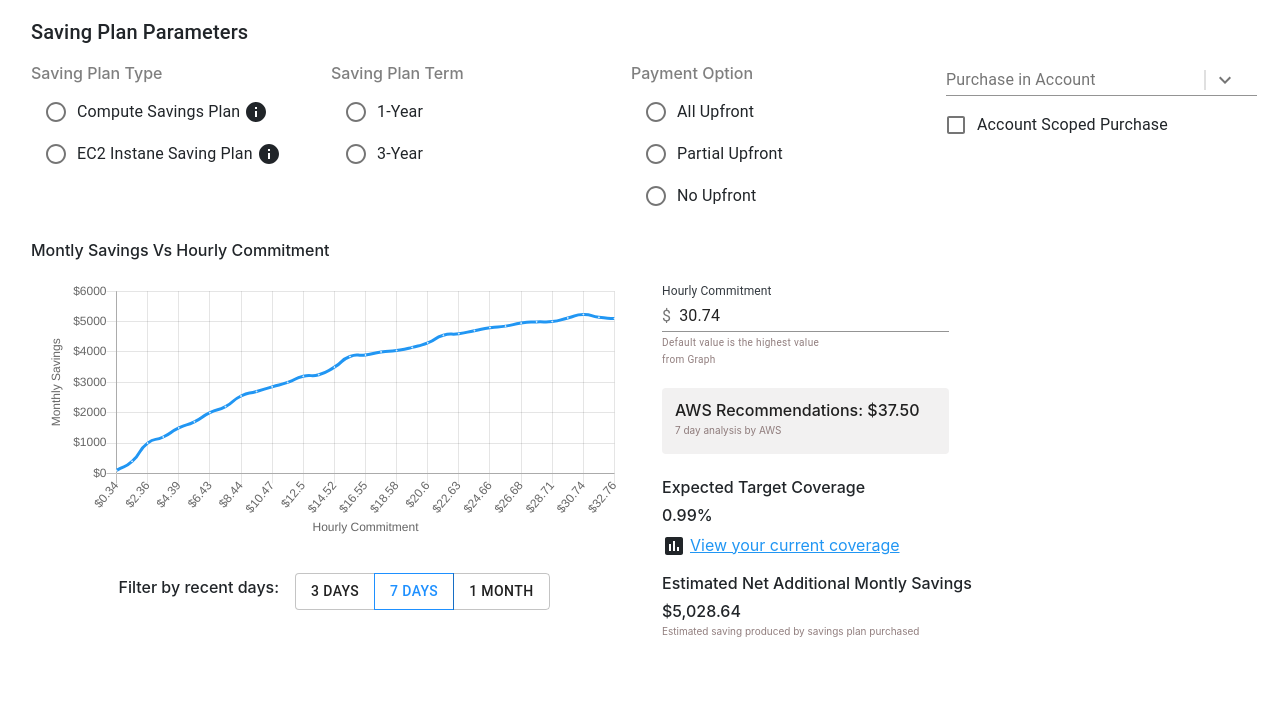
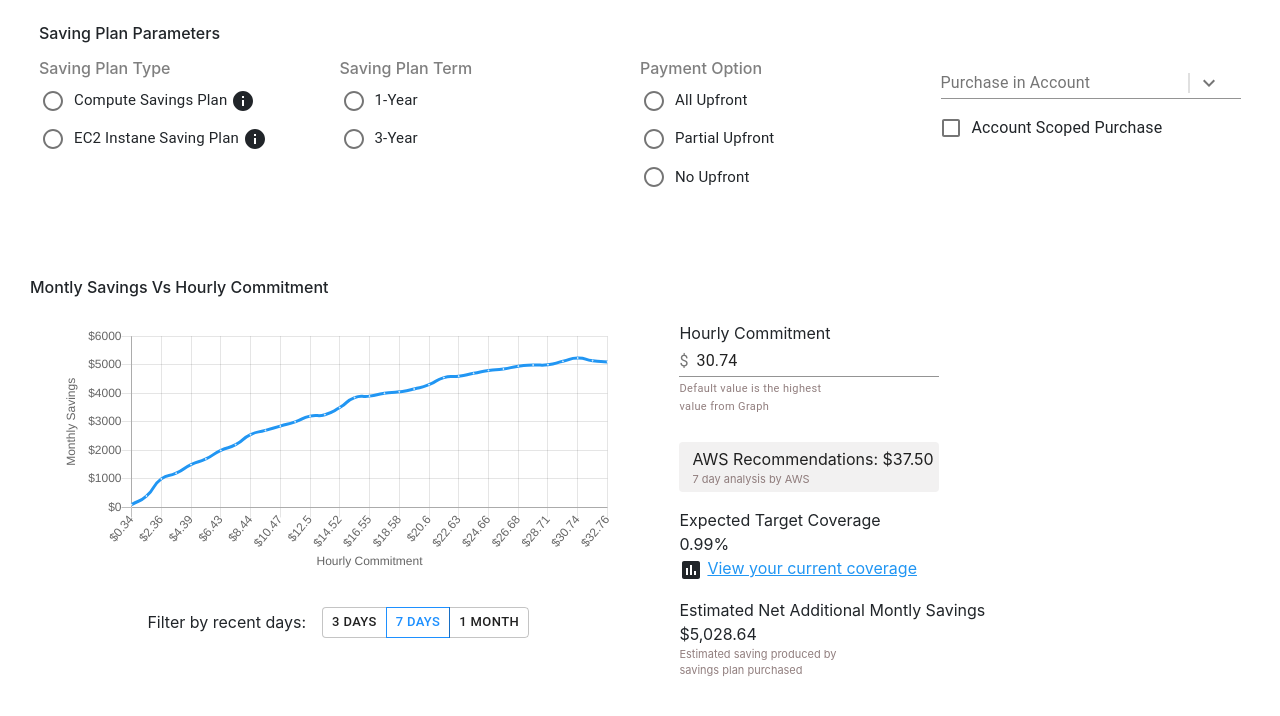
Before and after one commit to tejasmalviya/layout-copy, a React app: page / in a window 1280 px wide. Built offline with nearby package versions, Linux system fonts and the light colour scheme.

Commit message:
29th changes

```diff
--- a/package.json
+++ b/package.json
@@ -38,6 +38,5 @@
     ]
   },
   "devDependencies": {
-    "@material-ui/lab": "^4.0.0-alpha.56"
   }
 }
--- a/public/index.html
+++ b/public/index.html
@@ -15,9 +15,6 @@
       user's mobile device or desktop. See https://developers.google.com/web/fundamentals/web-app-manifest/
     -->
     <link rel="manifest" href="%PUBLIC_URL%/manifest.json" />
-    <style>
-      @import url('https://fonts.googleapis.com/css2?family=Lato:ital,wght@0,400;1,900&display=swap');
-    </style>
 
     <!--
       Notice the use of %PUBLIC_URL% in the tags above.
--- a/src/components/AccountSection.js
+++ b/src/components/AccountSection.js
@@ -1,12 +1,11 @@
 import React from 'react';
 import {FormControlLabel,Checkbox,TextField,InputAdornment,Divider,IconButton} from "@material-ui/core";
-import ExpandMoreIcon from '@material-ui/icons/ExpandMore';
 import KeyboardArrowDownTwoToneIcon from '@material-ui/icons/KeyboardArrowDownTwoTone';
 
 function AccountSection() {
 
     return (
-        <div className="container-fluid pr-4" >
+        <div>
             <TextField
                 label="Purchase in Account"
                 placeholder="Select Account"
--- a/src/components/App.js
+++ b/src/components/App.js
@@ -5,7 +5,7 @@ import BottomSection from "./BottomSection";
 
 function App() {
   return (
-    <div className="App">
+    <div className="App container-fluid">
       <TopSection/>
       <BottomSection/>
     </div>
--- a/src/components/BottomSection.js
+++ b/src/components/BottomSection.js
@@ -4,8 +4,8 @@ import GraphSection from "./GraphSection";
 
 function BottomSection() {
     return (
-        <div className="container-fluid">
-            <h6 className="p-3">Montly Savings Vs Hourly Commitment</h6>
+        <div className="container-fluid ">
+            <h6 >Montly Savings Vs Hourly Commitment</h6>
             <div className="flexContainer container-fluid">
                 <GraphSection className="flex-grow-1"/>
                 <GraphInfoSection className="flex-grow-1"/>
--- a/src/components/Cards.js
+++ b/src/components/Cards.js
@@ -4,9 +4,9 @@ import {RadioGroup,Radio,FormControlLabel} from "@material-ui/core";
 function Cards(props) {
     return (
         <div className="cards flex-grow-1 fullWidth">
-            <h6 className="text-black-50 pt-3 pb-2">{props.name.title} </h6>
+            <h6 className="text-black-50 pt-2 pb-2">{props.name.title} </h6>
 
-            <div className="container-fluid">
+            <div className="pl-1" style={{marginTop:"-1%"}}>
                 <RadioGroup name={props.name.title}>
                         {
                                 props.name.options.map((option)=>
@@ -14,7 +14,7 @@ function Cards(props) {
                                             className="cardOptions"
                                             value={option.value}
                                             control={ <Radio color="primary"/> }
-                                            label={<div>{option.value}{option.tags}
+                                            label={<div style={{fontSize:"15px"}}>{option.value}{option.tags}
                                             </div> }> }
                                         </FormControlLabel>
                                 )
--- a/src/components/FilterByDay.js
+++ b/src/components/FilterByDay.js
@@ -15,8 +15,8 @@ export class FilterByDay extends React.Component{
     {
         return(
             <div className="container-fluid flexContainer filterSection">
-                <h6>Filter by recent days: </h6>
-                <ButtonGroup  className="pl-3">
+                <p>Filter by recent days: </p>
+                <ButtonGroup  className="pl-3" size="small">
 
                 <Button
                     id="1"
--- a/src/components/GraphInfoSection.js
+++ b/src/components/GraphInfoSection.js
@@ -1,5 +1,5 @@
 import React from 'react';
-import {Input,InputLabel,InputAdornment,FormControl,FormHelperText,Paper,Link} from "@material-ui/core";
+import {Input,InputAdornment,FormControl,FormHelperText,Paper,Link} from "@material-ui/core";
 import AssessmentIcon from '@material-ui/icons/Assessment';
 
 function GraphInfoSection() {
@@ -12,9 +12,9 @@ function GraphInfoSection() {
     };
 
     return (
-        <div className="container-fluid pl-4">
+        <div className="container-fluid pl-5 pt-3">
+            <p className="p-0 m-0">Hourly Commitment</p>
             <FormControl className="halfWidth">
-            <InputLabel className="text-dark" >Hourly Commitment</InputLabel>
             <Input
                 color="secondary"
                 id="standard-adornment-amount"
@@ -26,22 +26,23 @@ function GraphInfoSection() {
             </FormControl>
 
             <Paper elevation={0} id="awsPaper">
-                <h6 className="pl-2 pt-2">
+                <p className="pl-2 mb-0 pb-0">
                     AWS Recommendations: $37.50
-                </h6>
-                <p className="infoText pl-2 pb-3">7 day analysis by AWS </p>
+                </p>
+                <p className="infoText pl-2 pt-0 mt-0">7 day analysis by AWS </p>
             </Paper>
-            <div>
-                <h6 className="pt-2">Expected Target Coverage </h6>
-                <h6>0.99%</h6>
+            <div className="pt-3">
+                <p>Expected Target Coverage</p>
+                <p>0.99%</p>
                 <AssessmentIcon/>
                 <Link className="pl-1 underLine">View your current coverage</Link>
             </div>
 
             <div className="pt-3">
-                <h6>Estimated Net Additional Montly Savings</h6>
-                <h6>$5,028.64</h6>
-                <p className="infoText">Estimated saving produced by savings plan purchased</p>
+                <p>Estimated Net Additional Montly Savings</p>
+                <p>$5,028.64</p>
+                <p className="infoText mb-0 pb-0">Estimated saving produced by</p>
+                <p className="infoText mt-0 pt-0">savings plan purchased</p>
             </div>
 
         </div>
--- a/src/components/GraphSection.js
+++ b/src/components/GraphSection.js
@@ -23,7 +23,6 @@ const data = {
         }
     ]
 };
-
 
 const options = {
     title:{
@@ -72,7 +71,7 @@ const options = {
 
 function GraphSection() {
     return (
-        <div className="container-fluid">
+        <div className="container-fluid pt-4">
             <Line data={ data } options={ options }/>
             <FilterByDay/>
         </div>
--- a/src/components/TopSection.js
+++ b/src/components/TopSection.js
@@ -1,7 +1,7 @@
 import React from 'react';
 import Cards from "./Cards";
 import AccountSection from "./AccountSection";
-import {Typography,Tooltip} from "@material-ui/core";
+import {Tooltip} from "@material-ui/core";
 import InfoIcon from '@material-ui/icons/Info';
 
 const savingPlanType={
@@ -49,8 +49,8 @@ const paymentOption={
 function TopSection() {
 
     return (
-        <div className="container-fluid ml-3 mainSection">
-            <Typography variant="h6" className="mt-3">Saving Plan Parameters</Typography>
+        <div className="container-fluid p-4 mb-5  mainSection">
+            <h6>Saving Plan Parameters</h6>
             <div className="flexContainer justify-content-start">
                 <div className="flexContainer parameterContainer fullWidth">
                     <Cards name={savingPlanType}/>
--- a/src/components/css/App.css
+++ b/src/components/css/App.css
@@ -7,7 +7,7 @@
   width: 100%;
 }
 .halfWidth{
-  width: 50%;
+  width: 48%;
 }
 body {
   width: 100%;
@@ -16,22 +16,24 @@ body {
 button:focus{
   outline: none!important;
 }
-
+p {
+  margin-bottom: 0 !important;
+}
 
 /*Cards Styling*/
 .cardOptions{
-  margin-top: -3%;
+  margin-top: -4%;
 }
 
 /*Graph Info Section Styling*/
 .infoText{
-  font-size: 10px!important;
+  font-size: 11px!important;
   color: rgba(121, 97, 97, 0.82)!important;
   width: 60%;
-  margin-top: -5px;
+  padding-bottom: 2%;
 }
 #awsPaper{
-  width:50%;
+  width:48%;
   background-color: rgba(203, 199, 199, 0.25);
   padding-top: 5px;
   padding-left: 5px;
@@ -56,12 +58,12 @@ button:focus{
 
 /*Top section Styling*/
 div.parameterContainer{
-  flex-basis: 72%;
+  flex-basis: 75%;
   justify-content: start;
 }
 
 .accountContainer{
-  flex-basis: 28%;
+  flex-basis: 25%;
 }
 
 #divider{
```
